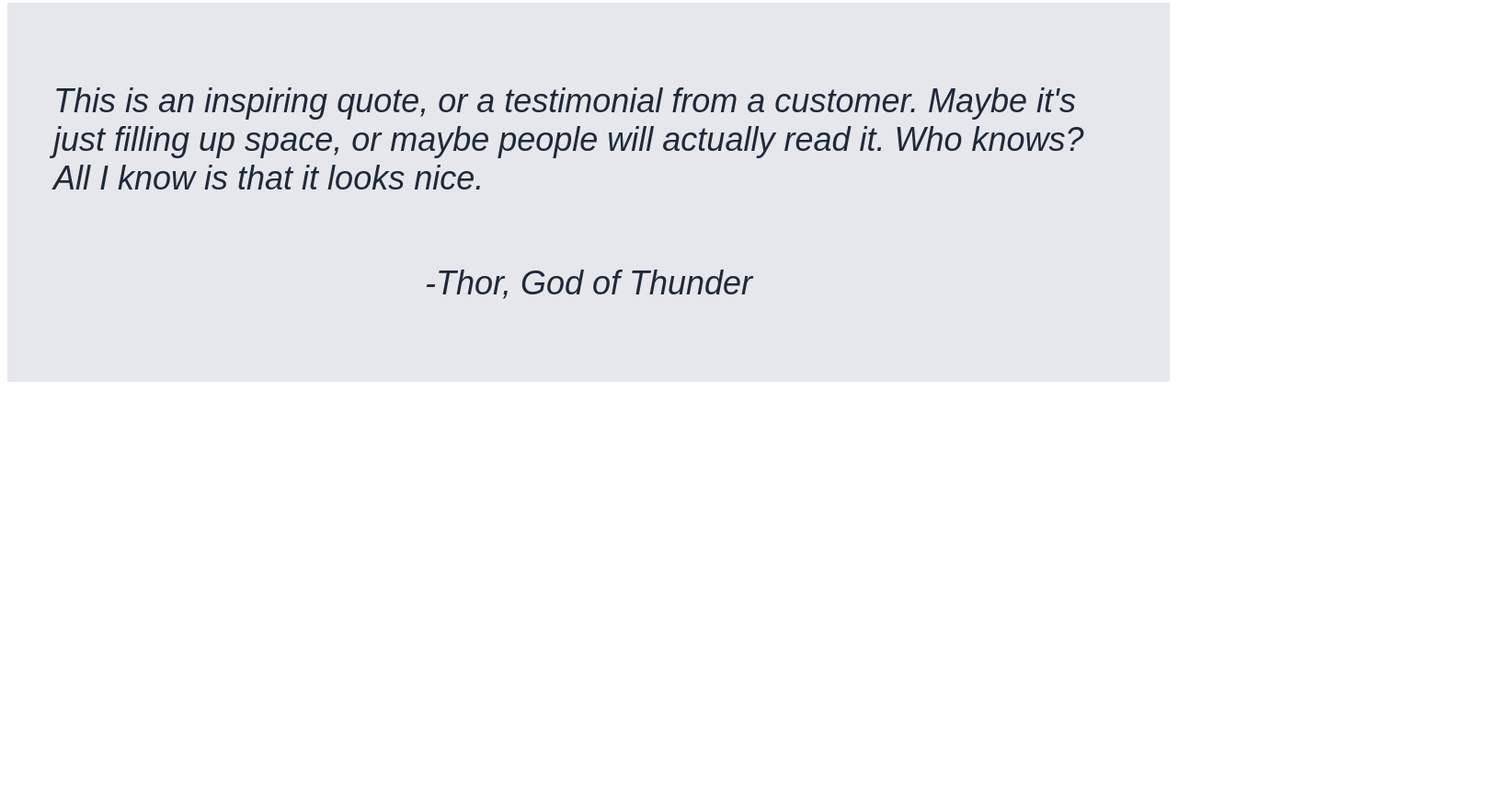
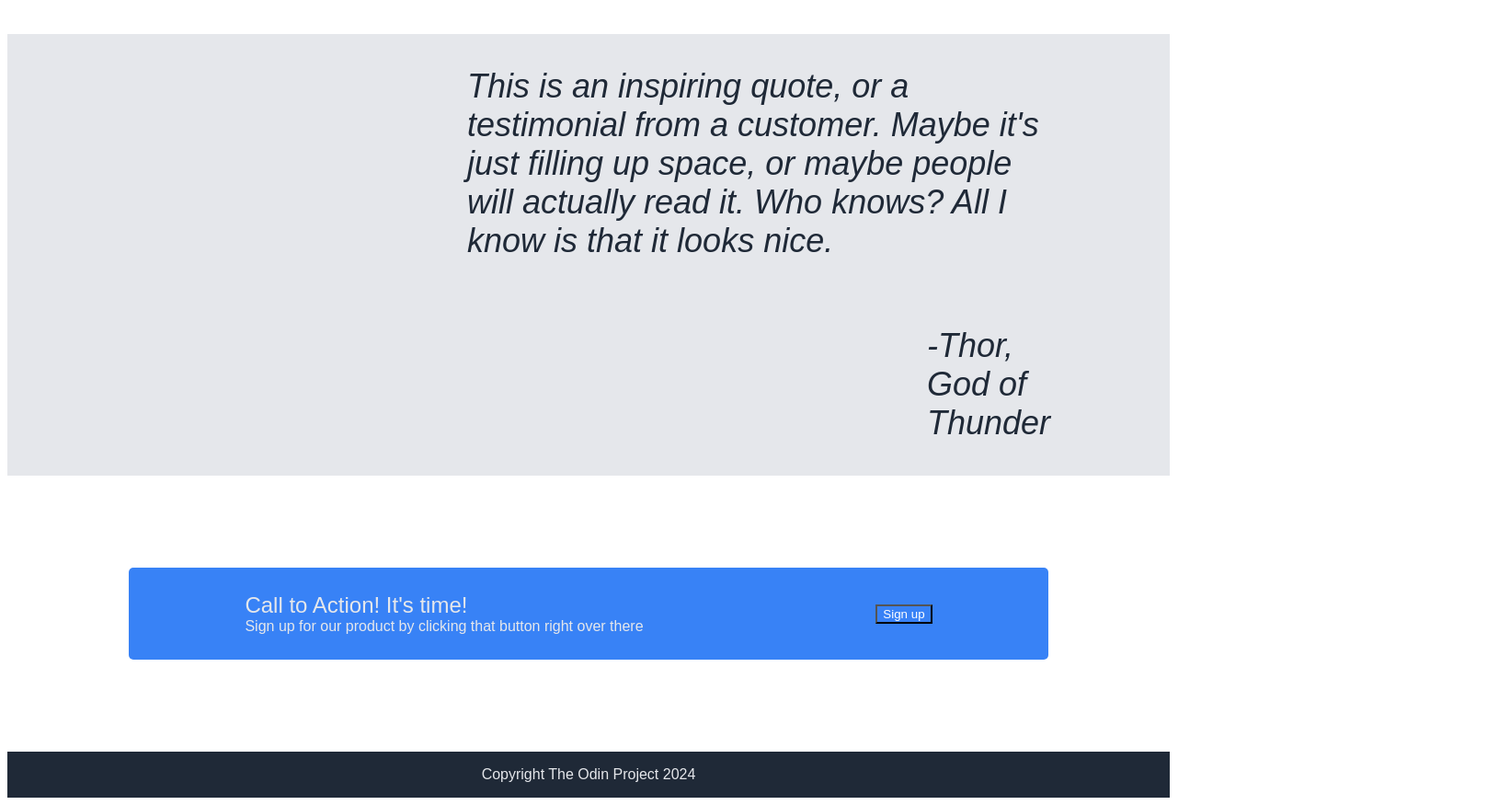
Before and after one commit to Jarrellmarc/odin-landing, a plain HTML site: page landing.html in a window 1280 px wide. Shown: the part 674-1549 px from the top of the page at 92% size, 1642 px wide, since content can reach past the window. Before the commit the page ends 1097 px from the top, so only its background shows below. Drawn offline with Linux system fonts and the light colour scheme.

Commit message:
Complete project
Completed content and styling for project

```diff
--- a/landing.html
+++ b/landing.html
@@ -60,9 +60,22 @@
         <div class="quote"><p>This is an inspiring quote, or a testimonial from a customer.
             Maybe it's just filling up space, or maybe people will actually read it.
             Who knows? All I know is that it looks nice.</p>
-            <p>-Thor, God of Thunder</p>
+            <p class="quote-author">-Thor, God of Thunder</p>
         </div>
     </div>
 
+    <div class="white-box">
+        <div class="blue-box">
+            <div class="left-text">
+                <div class="text-one">Call to Action! It's time!</div>
+                <div class="text-two">Sign up for our product by clicking that button right over there</div>
+            </div>
+            <div class="blue-button"><button>Sign up</button></div>
+        </div>
+    </div>
+
+    <div class="footer">
+        <p class="footer-text">Copyright The Odin Project 2024</p>
+    </div>
 </body>
 </html>
--- a/styles.css
+++ b/styles.css
@@ -93,6 +93,7 @@ li {
     display: flex;
     justify-content: center;
     gap: 10px;
+    margin-bottom: 50px;
 }
 
 .card-box {
@@ -115,6 +116,48 @@ li {
     font-size: 36px;
     font-style: italic;
     color: #1f2937;
-    margin: 50px;
+    padding-left: 500px;
+    padding-right: 500px;
+}
+
+.quote-author {
+    padding-left: 500px;
+}
+
+.white-box {
+    display: flex;
+    margin: 100px;
+    justify-content: center;
+}
+
+.blue-box {
+    display: flex;
+    background-color: #3882f6;
+    border-radius: 5px;
+    width: 1000px;
+    height: 100px;
+    justify-content: space-around;
     align-items: center;
 }
+
+.left-text {
+    display: flex;
+    flex-direction: column;
+}
+
+.text-one {
+    color: #e5e7eb;
+    font-size: 24px;
+}
+
+.text-two {
+    color: #e5e7eb;
+}
+
+.footer {
+    background-color: #1f2937;
+    color: #e5e7eb;
+    display: flex;
+    justify-content: center;
+    align-self: center;
+}
```
